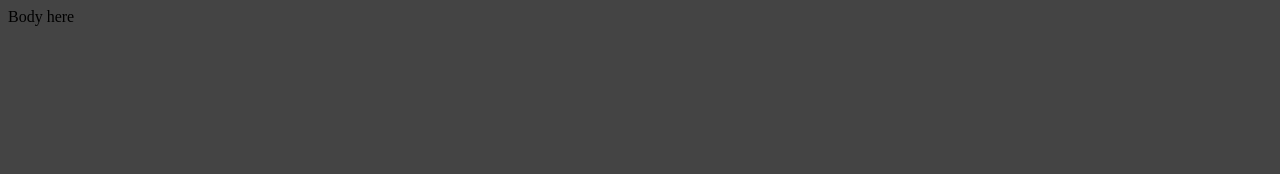
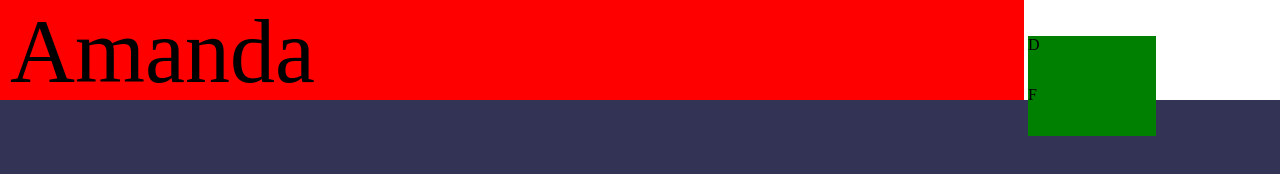
Before and after one commit to Evertras/babytracker, a website: page src/app/html/index.html in a window 1280 px wide. Drawn offline with nearby package versions, Linux system fonts and the light colour scheme; files that its build step writes are made by us from their sources.

Commit message:
Starting work on basic layout

```diff
--- a/gulpfile.js
+++ b/gulpfile.js
@@ -8,6 +8,11 @@ var rename = require('gulp-rename');
 var bower = require('main-bower-files');
 
 gulp.task('default', ['lint', 'html', 'sass', 'scripts', 'lib']);
+
+gulp.task('watch', function() {
+    gulp.watch('src/app/js/**/*.js', ['lint', 'scripts']);
+    gulp.watch('src/app/sass/**/*.scss', ['sass']);
+});
 
 gulp.task('lint', function() {
     return gulp.src('src/app/js/**/*.js')
--- a/src/app/html/index.html
+++ b/src/app/html/index.html
@@ -5,6 +5,15 @@
         <link rel="stylesheet" href="css/site.css" />
     </head>
     <body>
-        Body here
+        <div class="baby-row">
+            <div class="baby-name">Amanda</div>
+
+            <div class="baby-bars"></div>
+
+            <div class="baby-buttons">
+                <div class="diaper-button">D</div>
+                <div class="food-button">F</div>
+            </div>
+        </div>
     </body>
 </html>
--- /dev/null
+++ b/src/app/sass/_constants.scss
@@ -0,0 +1,10 @@
+/* Fonts */
+$font-stack: Helvetica, sans-serif;
+
+
+/* Colors */
+$background-color: #335;
+
+
+/* Layout */
+$baby-row-height: 100px;
--- /dev/null
+++ b/src/app/sass/_reset.scss
@@ -0,0 +1,7 @@
+html,
+body,
+div
+{
+    margin: 0;
+    padding: 0;
+}
--- a/src/app/sass/main.scss
+++ b/src/app/sass/main.scss
@@ -1,3 +1,36 @@
+@import 'reset';
+@import 'constants';
+
 body {
-    background-color: #444;
+    background-color: $background-color;
+    font: $font-stack;
 }
+
+.baby-name {
+    font-size: $baby-row-height - 10;
+    padding-left: 10px;
+    position:absolute;
+}
+
+.baby-row {
+    height: $baby-row-height;
+    background-color: white;
+}
+
+.baby-bars {
+    display: inline-block;
+    background-color:red;
+    width: 80%;
+    height: $baby-row-height;
+}
+
+.baby-buttons {
+    display: inline-block;
+    width: 10%;
+
+    div {
+        background-color: green;
+        height: $baby-row-height / 2;
+        width: 100%;
+    }
+}
```
